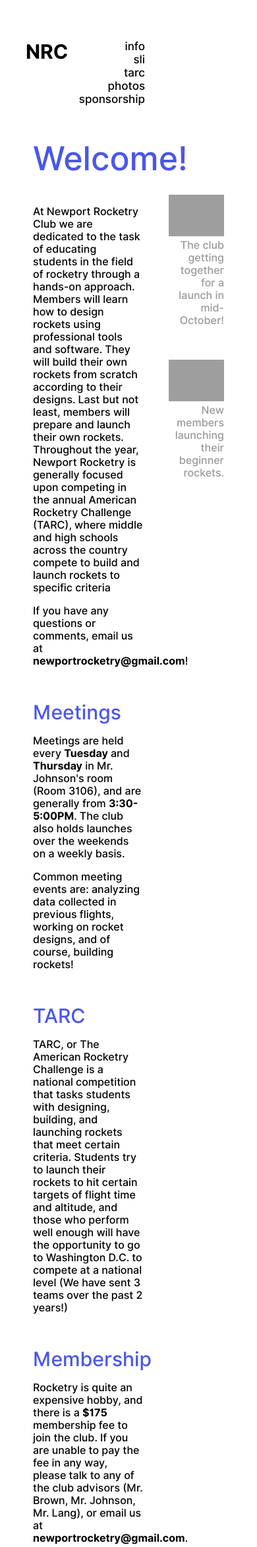
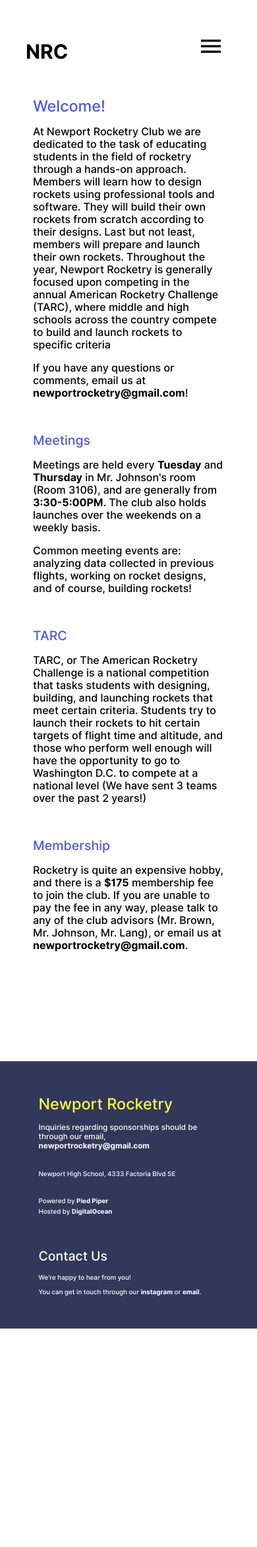
Before and after one commit to usnao/usnao.github.io, a Flask app: page /info in a window 390 px wide. Shown: the top 2344 px of the page at 66% size. After the commit the page ends 2013 px from the top, so only its background shows below. Run offline with Flask 2, Linux system fonts and the light colour scheme; grey boxes are pictures that could not be loaded.

Commit message:
info and sponsorship are mobile friendly

```diff
--- a/static/css/main.css
+++ b/static/css/main.css
@@ -15,6 +15,12 @@ body {
     }
 
     #header {
+        padding: 60px 100px 0px 10vw;
+
+        color: black;
+    }
+
+    #header-mobile {
         padding: 60px 100px 0px 10vw;
 
         color: black;
@@ -149,6 +155,15 @@ body {
         column-count: 2;
     }
 
+
+    #header-mobile {
+        display :none;
+    }
+
+    #header {
+        display: flex;
+    }
+
     @media only screen and (max-width:620px) {
         /* For mobile phones: */
 
@@ -173,6 +188,16 @@ body {
         .largel-font {
             font-size: 50px
         }
+
+    @media only screen and (max-width: 1000px){
+        #header-mobile {
+            display: flex;
+        }
+
+        #header {
+            display: none;
+        }
+    }
 
     @media only screen and (max-width: 900px){
         #tarc-description
--- a/templates/info.html
+++ b/templates/info.html
@@ -13,7 +13,8 @@
   <meta name="author" content="Nathan Yan">
 
   <link rel="stylesheet" href="fonts/inter.css">
-  <link rel="stylesheet" href="css/main.css">
+  <link rel="stylesheet" href="css/main.css?v=2">
+  <link href="https://fonts.googleapis.com/icon?family=Material+Icons" rel = 'stylesheet'>
 
   <script src = "https://cdnjs.cloudflare.com/ajax/libs/jquery/3.3.1/jquery.min.js"></script>
 
@@ -46,18 +47,24 @@
                 width: 100%;
             }
 
+            #content-images {
+                display: none;
+            }
+
         }
 
 </style>
 
 <body style = 'overflow-x: hidden'>
         {{header()}}
+        {{headerMobile()}}
+        {{headerMobileExpanded()}}
 
     <div id = 'main-page-content'>
         <div id = 'page-content'>
-            <div class = '' style = 'font-size: 50px; color: #4b57e6; margin-bottom: 20px'>Welcome!</div>
+            <div class = 'largel-font' style = ' color: #4b57e6; margin-bottom: 0px'>Welcome!</div>
 
-            <div style = 'margin-top: 25px; display: flex'>
+            <div style = 'margin-top: 0px; display: flex'>
                 <div id = 'content' style = ''>
                     <p>
                             At Newport Rocketry Club we are dedicated to the task of educating students in the field of rocketry through a hands-on approach. Members will learn how to design rockets using professional tools and software. They will build their own rockets from scratch according to their designs. Last but not least, members will prepare and launch their own rockets. Throughout the year, Newport Rocketry is generally focused upon competing in the annual American Rocketry Challenge (TARC), where middle and high schools across the country compete to build and launch rockets to specific criteria</p>
@@ -65,7 +72,7 @@
                         If you have any questions or comments, email us at <b>newportrocketry@gmail.com</b>!
                     </p>
 
-                    <div class = '' style = 'font-size: 30px; color: #4b57e6; margin-bottom: 10px; margin-top: 50px'>Meetings</div>
+                    <div class = 'large-font' style = 'color: #4b57e6; margin-bottom: 10px; margin-top: 50px'>Meetings</div>
                     <p>
                         Meetings are held every <b>Tuesday</b> and <b>Thursday</b> in Mr. Johnson's room (Room 3106), and are generally from <b>3:30-5:00PM</b>. The club also holds launches over the weekends on a weekly basis.
                     </p>
@@ -73,12 +80,12 @@
                         Common meeting events are: analyzing data collected in previous flights, working on rocket designs, and of course, building rockets!
                     </p>
 
-                    <div class = '' style = 'font-size: 30px; color: #4b57e6; margin-bottom: 10px; margin-top: 50px'>TARC</div>
+                    <div class = 'large-font' style = 'color: #4b57e6; margin-bottom: 10px; margin-top: 50px'>TARC</div>
                     <p>
                         TARC, or The American Rocketry Challenge is a national competition that tasks students with designing, building, and launching rockets that meet certain criteria. Students try to launch their rockets to hit certain targets of flight time and altitude, and those who perform well enough will have the opportunity to go to Washington D.C. to compete at a national level (We have sent 3 teams over the past 2 years!)
                     </p>
 
-                    <div class = '' style = 'font-size: 30px; color: #4b57e6; margin-bottom: 10px; margin-top: 50px'>Membership</div>
+                    <div class = 'large-font' style = ' color: #4b57e6; margin-bottom: 10px; margin-top: 50px'>Membership</div>
                     <p>
                         Rocketry is quite an expensive hobby, and there is a <b>$175</b> membership fee to join the club. If you are unable to pay the fee in any way, please talk to any of the club advisors (Mr. Brown, Mr. Johnson, Mr. Lang), or email us at <b>newportrocketry@gmail.com</b>.
                     </p>
@@ -169,4 +176,12 @@
             'padding' : "10px"
         });
     })
+
+    $('#menu-sandwich').click(() => {
+        $('#mobile-expand').css('display', 'flex');
+    })
+
+    $('#menu-close').click(() => {
+        $('#mobile-expand').css('display', 'none');
+    })
 </script>
--- a/templates/macros.html
+++ b/templates/macros.html
@@ -43,7 +43,7 @@
 {%endmacro%}
 
 {% macro header() %}
-<div style = 'display: flex' id = 'header'>
+<div style = '' id = 'header'>
     <div id = 'logo-wrapper'>
         <span id = 'logo'><a id = 'link' href = '/' style = 'text-decoration: none; color: black'>NRC</a></span>
     </div>
@@ -59,7 +59,7 @@
 {%endmacro%}
 
 {% macro headerMobile() %}
-<div style = 'display: flex' id = 'header'>
+<div style = '' id = 'header-mobile'>
     <div id = 'logo-wrapper'>
         <span id = 'logo'><a id = 'link' href = '/' style = 'text-decoration: none; color: black'>NRC</a></span>
     </div>
@@ -73,7 +73,7 @@
 
 
 {% macro headerMobileExpanded() %}
-<div style = 'width: 100%; height: 100%; background: white; position: fixed; top: 0; left: 0; padding-left: 8vw; display: none' id = 'mobile-expand' class = 'valign'>
+<div style = 'width: 100%; height: 100%; background: white; position: fixed; top: 0; left: 0; padding-left: 8vw; display: none;z-index: 10' id = 'mobile-expand' class = 'valign'>
     <div>
         <span style = 'cursor: pointer; color: #ff3e3e; font-family: Material Icons; font-size: 15vw;' id = 'menu-close'>close</span>
         <div style = 'font-size: 10vw; margin-top: 5vh; margin-left: 2vw'><a href = '/info' class = 'page-link-mobile'>info</a></div>
--- a/templates/sponsorship.html
+++ b/templates/sponsorship.html
@@ -13,7 +13,7 @@
   <meta name="author" content="Nathan Yan">
 
   <link rel="stylesheet" href="fonts/inter.css">
-  <link rel="stylesheet" href="css/main.css">
+  <link rel="stylesheet" href="css/main.css?v=2">
   <link href="https://fonts.googleapis.com/icon?family=Material+Icons" rel = 'stylesheet'>
 
   <script src = "https://cdnjs.cloudflare.com/ajax/libs/jquery/3.3.1/jquery.min.js"></script>
@@ -50,16 +50,20 @@
 
         }
 
+
         @media only screen and (max-width: 500px){
             #download-packet-button {
                 border-style: none;
                 padding:0 ;
             }
+
+
         }
 
 </style>
 
 <body style = 'overflow-x: hidden'>
+        {{header()}}
         {{headerMobile()}}
         {{headerMobileExpanded()}}
 
```
Also changed, not shown: other parts of templates/info.html (+1 -1 lines), templates/photos.html (+12 -2 lines), templates/sli.html (+13 -3 lines), templates/tarc.html (+12 -3 lines).
